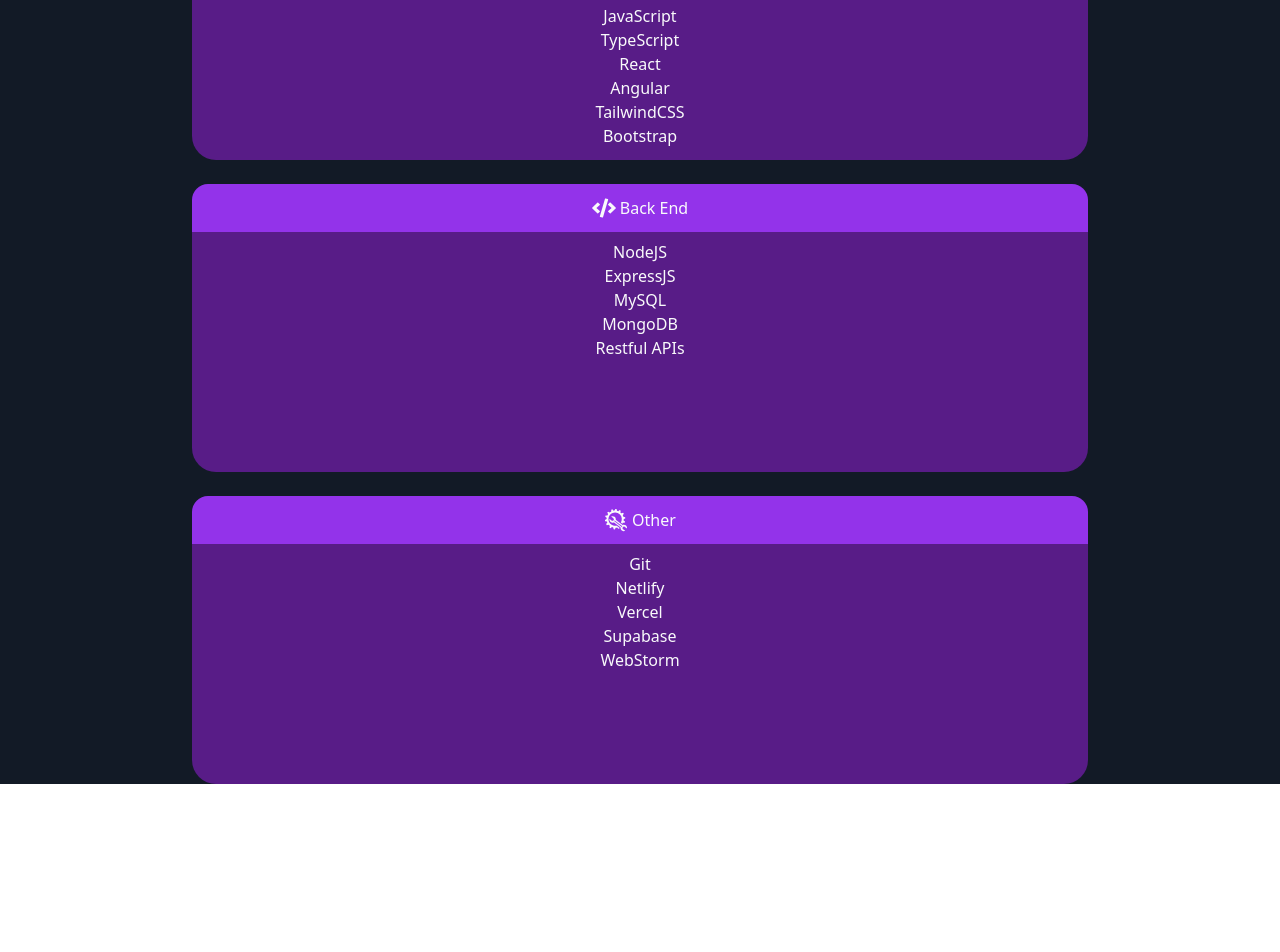
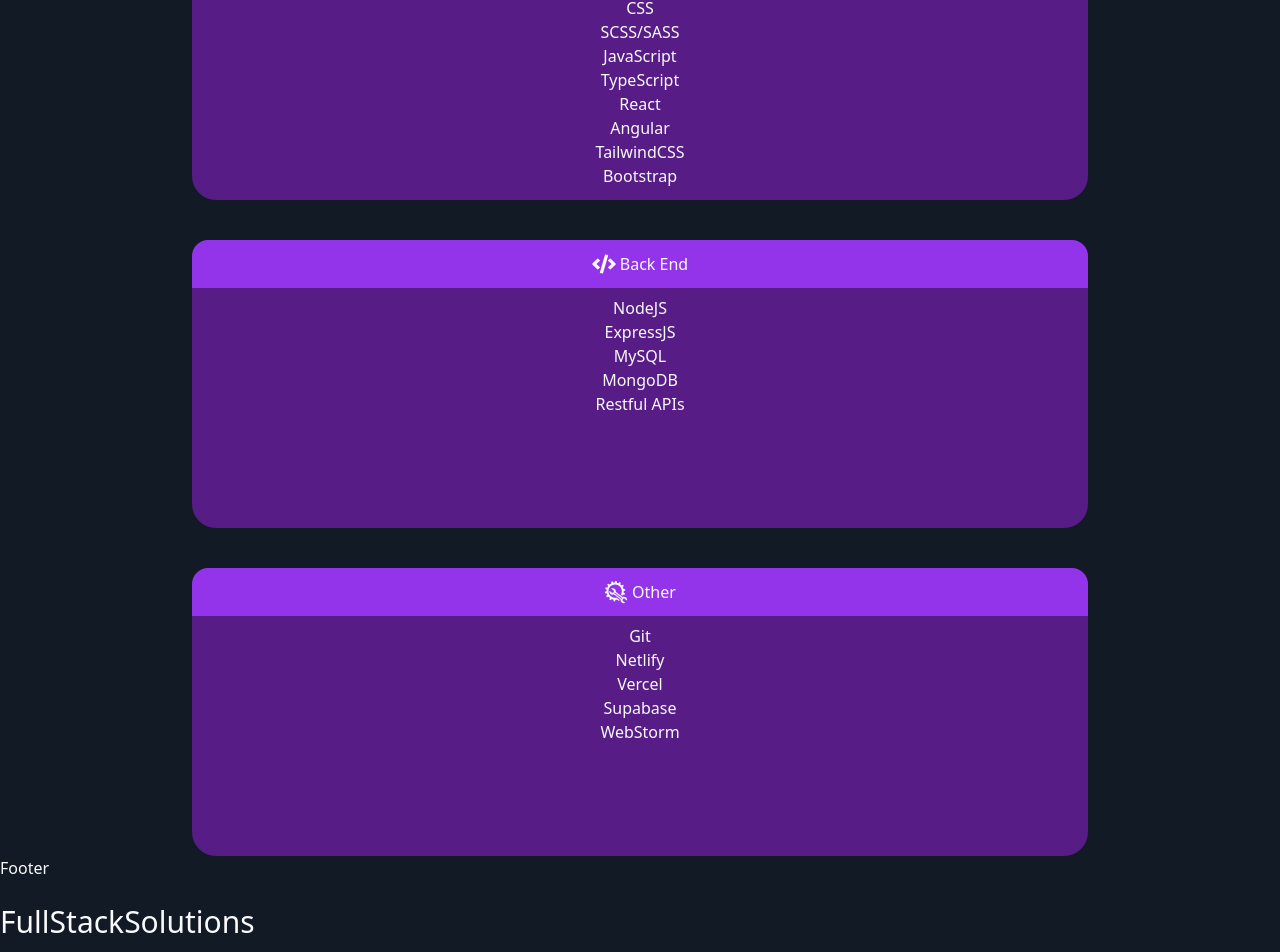
Before and after one commit to Mateusz627/Portfolio-page, a React (Vite) app: page / in a window 1280 px wide. Shown: the part 671-1623 px from the top of the page. Before the commit the page ends 1455 px from the top, so only its background shows below. Built offline with nearby package versions, Linux system fonts and the light colour scheme.

Commit message:
add footer component and subpages folder

```diff
--- a/src/App.jsx
+++ b/src/App.jsx
@@ -2,6 +2,7 @@
 import Hero from "./components/Hero";
 import AnimationPhone from "./components/AnimationPhone";
 import Cards from "./components/Cards";
+import Footer from "./components/Footer";
 
 function App() {
   return (
@@ -10,6 +11,7 @@
       <Hero />
       <AnimationPhone />
       <Cards />
+      <Footer />
     </div>
   );
 }
--- a/src/components/AnimationPhone.jsx
+++ b/src/components/AnimationPhone.jsx
@@ -7,7 +7,7 @@
         <Lottie animationData={animationData} className="w-[80%] md:w-40" />
       </div>
       <div>
-        <h2 className="text-2xl text-center mt-4">
+        <h2 className="text-2xl text-center mt-10">
           Creating websites is what I do.
         </h2>
       </div>
--- a/src/components/Cards.jsx
+++ b/src/components/Cards.jsx
@@ -4,7 +4,7 @@
 function Cards() {
   return (
     <>
-      <div className="mt-6 w-[70%] mx-auto flex flex-col justify-center bg-purple-900 rounded-3xl">
+      <div className="mt-10 w-[70%] mx-auto flex flex-col justify-center bg-purple-900 rounded-3xl">
         {/* Card One */}
         <div className="h-12 flex justify-center items-center bg-purple-600 rounded-t-2xl">
           <FaHtml5 className="size-7 pr-1" />
@@ -25,7 +25,7 @@
         </div>
       </div>
       {/* Card Two */}
-      <div className="mt-6 w-[70%] mx-auto flex flex-col justify-center bg-purple-900 rounded-3xl">
+      <div className="mt-10 w-[70%] mx-auto flex flex-col justify-center bg-purple-900 rounded-3xl">
         {" "}
         <div className="h-12 flex justify-center items-center bg-purple-600 rounded-t-2xl">
           <FaCode className="size-7 pr-1" />
@@ -41,7 +41,7 @@
       </div>
 
       {/* Card three */}
-      <div className="mt-6 w-[70%] mx-auto flex flex-col justify-center bg-purple-900 rounded-3xl">
+      <div className="mt-10 w-[70%] mx-auto flex flex-col justify-center bg-purple-900 rounded-3xl">
         {" "}
         <div className="h-12 flex justify-center items-center bg-purple-600 rounded-t-2xl">
           <GiAutoRepair className="size-7 pr-1" />
--- /dev/null
+++ b/src/components/Footer.jsx
@@ -0,0 +1,18 @@
+import { Link, ScrollRestoration } from "react-router-dom";
+
+function Footer() {
+  return (
+    <>
+      <p>Footer</p>
+      <Link
+        to={`/`}
+        className="duration-500 hover:text-purple-600 cursor-pointer m-4"
+      >
+        <ScrollRestoration />
+        <h1 className="text-3xl">FullStackSolutions</h1>
+      </Link>
+    </>
+  );
+}
+
+export default Footer;
--- a/src/components/Navbar.jsx
+++ b/src/components/Navbar.jsx
@@ -1,5 +1,5 @@
 import { useState } from "react";
-import { Link } from "react-router-dom";
+import { Link, ScrollRestoration } from "react-router-dom";
 import { CgMenu } from "react-icons/cg";
 import { FiX } from "react-icons/fi";
 
@@ -14,23 +14,32 @@
     <div className="w-full max-w-screen-xl mx-auto flex justify-evenly items-center">
       <Link
         to={`/`}
-        className=" duration-500  hover:text-purple-600 cursor-pointer m-4"
+        className="duration-500  hover:text-purple-600 cursor-pointer m-4"
       >
         <h1 className="text-3xl">FullStackSolutions</h1>
+        <ScrollRestoration />
       </Link>
 
       <ul className="hidden md:flex justify-end m-4 ">
         <li className="p-4 hover:text-purple-600 duration-500 ">
-          <Link to={`/about`}>About me</Link>
+          <Link to={`/about`}>
+            About me
+            <ScrollRestoration />
+          </Link>
         </li>
         <li className="p-4 hover:text-purple-600 duration-500">
           <Link to={`https://github.com/Mateusz627`}>GitHub</Link>
         </li>
         <li className="p-4 hover:text-purple-600 duration-500">
-          <Link to={`/projects`}>Projects</Link>
+          <Link to={`/projects`}>
+            Projects <ScrollRestoration />
+          </Link>
         </li>
         <li className="p-4 hover:text-purple-600 duration-500">
-          <Link to={`/contactme`}> Contact me</Link>
+          <Link to={`/contactme`}>
+            {" "}
+            Contact me <ScrollRestoration />
+          </Link>
         </li>
       </ul>
       <div onClick={handleNav} className="block md:hidden">
@@ -61,6 +70,7 @@
           className="hover:text-purple-600 duration-500 cursor-pointer m-4"
         >
           <h1 className="text-3xl m-2">FullStackSolutions</h1>
+          <ScrollRestoration />
         </Link>
 
         <ul className=" uppercase p-4 ">
@@ -68,7 +78,10 @@
             onClick={handleNav}
             className="p-4 border-b border-x-gray-600 hover:text-purple-600 duration-500 cursor-pointer"
           >
-            <Link to={`/about`}>About me</Link>
+            <Link to={`/about`}>
+              About me
+              <ScrollRestoration />
+            </Link>
           </li>
           <li
             onClick={handleNav}
@@ -80,13 +93,20 @@
             onClick={handleNav}
             className="p-4 border-b border-x-gray-600 hover:text-purple-600 duration-500 cursor-pointer"
           >
-            <Link to={`/projects`}>Projects</Link>
+            <Link to={`/projects`}>
+              Projects
+              <ScrollRestoration />
+            </Link>
           </li>
           <li
             onClick={handleNav}
             className="p-4 hover:text-purple-600 duration-500 cursor-pointer"
           >
-            <Link to={`/contactme`}> Contact me</Link>
+            <Link to={`/contactme`}>
+              {" "}
+              Contact me
+              <ScrollRestoration />
+            </Link>
           </li>
         </ul>
       </div>
--- a/src/components/AboutMe.jsx
+++ b/src/components/subpages/AboutMe.jsx
@@ -1,4 +1,4 @@
-import Navbar from "./Navbar";
+import Navbar from "../Navbar";
 
 function AboutMe() {
   return (
--- a/src/components/ContactMe.jsx
+++ b/src/components/subpages/ContactMe.jsx
@@ -1,4 +1,4 @@
-import Navbar from "./Navbar";
+import Navbar from "../Navbar";
 function ContactMe() {
   return (
     <div className="w-screen h-screen text-gray-50 bg-custom-dark ">
--- a/src/components/Projects.jsx
+++ b/src/components/subpages/Projects.jsx
@@ -1,4 +1,4 @@
-import Navbar from "./Navbar";
+import Navbar from "../Navbar";
 
 function Projects() {
   return (
--- a/src/main.jsx
+++ b/src/main.jsx
@@ -1,9 +1,9 @@
 import React from "react";
 import ReactDOM from "react-dom/client";
 import App from "./App.jsx";
-import AboutMe from "./components/AboutMe.jsx";
-import Projects from "./components/Projects.jsx";
-import ContactMe from "./components/ContactMe.jsx";
+import AboutMe from "./components/subpages/AboutMe.jsx";
+import Projects from "./components/subpages/Projects.jsx";
+import ContactMe from "./components/subpages/ContactMe.jsx";
 import ErrorPage from "./error-page";
 import "./index.css";
 import { createBrowserRouter, RouterProvider } from "react-router-dom";
```
